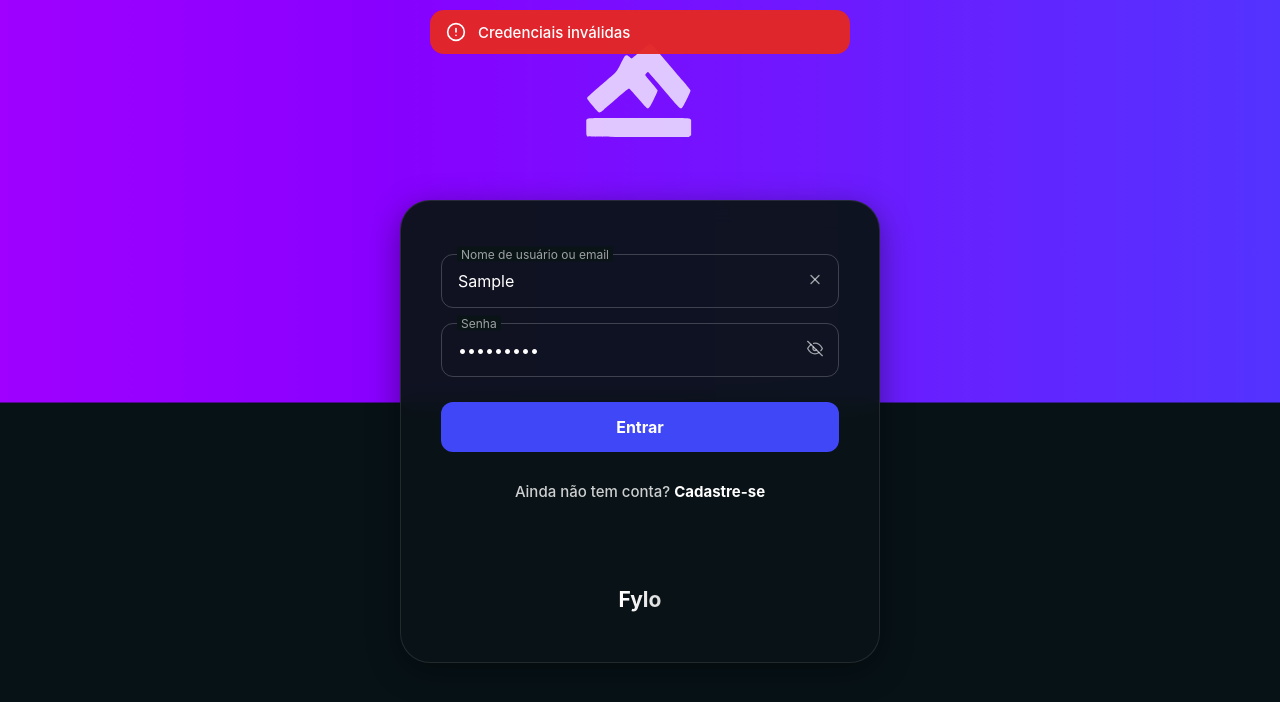
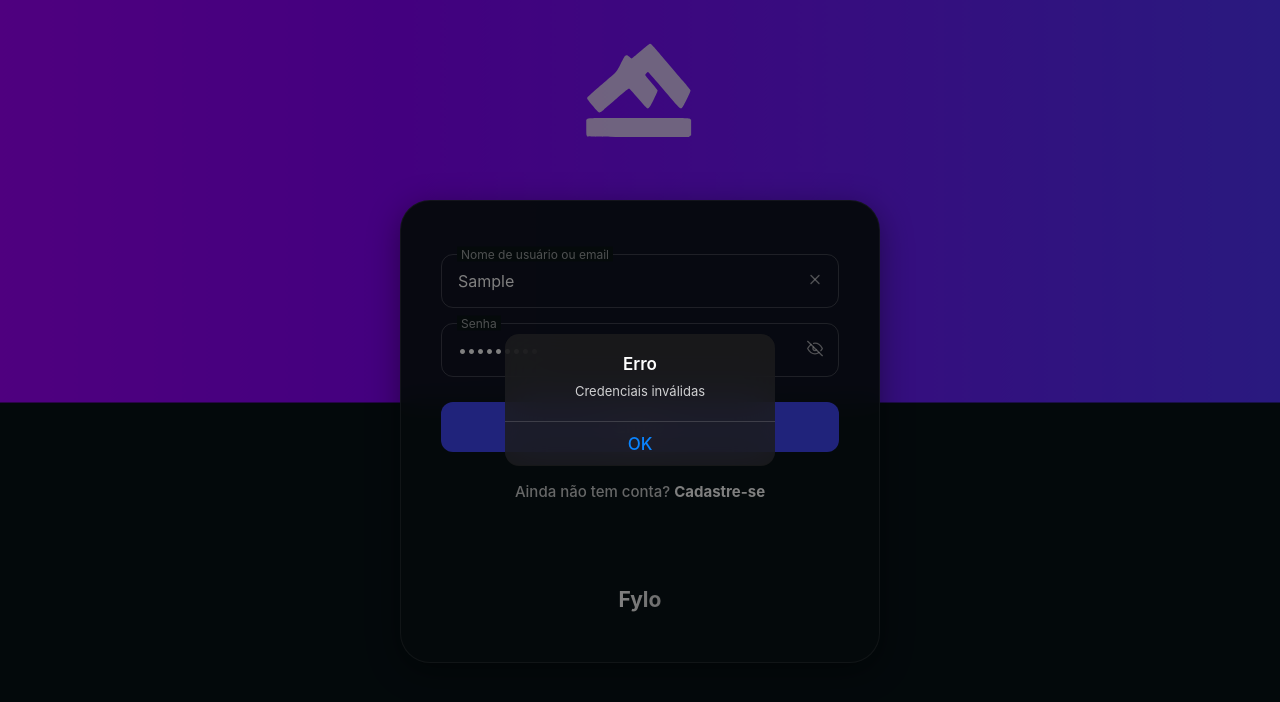
Before and after one commit to Pabluoff/Fylo, a plain HTML site: page index.html in a window 1280 px wide. Both pictures are taken after typing "Sample", "Sample123" into the empty fields and a click on the button "Entrar". Drawn offline with Linux system fonts and the light colour scheme.

Commit message:
alert-container

```diff
--- a/css/style.css
+++ b/css/style.css
@@ -409,71 +409,88 @@ body {
     }
 }
 
-.notification-container {
+.alert-container {
     position: fixed;
     top: 0;
     left: 0;
     right: 0;
+    bottom: 0;
+    display: flex;
+    align-items: center;
+    justify-content: center;
+    background-color: rgba(0, 0, 0, 0.5);
     z-index: 1000;
-    display: flex;
-    flex-direction: column;
-    align-items: center;
-    padding: 10px;
-    pointer-events: none;
+    opacity: 0;
+    visibility: hidden;
+    transition: opacity 0.3s ease, visibility 0.3s ease;
   }
 
-.notification {
-    background: rgba(28, 28, 30, 0.93);
-    color: #fff;
-    width: calc(100% - 16px);
-    max-width: 420px;
-    margin: 0 auto;
-    padding: 12px 16px;
-    margin-bottom: 8px;
-    transform: translateY(-150%);
-    transition: all 0.5s cubic-bezier(0.33, 1, 0.68, 1);
+  .alert-container.show {
+    opacity: 1;
+    visibility: visible;
+  }
+
+  .alert-box {
+    background: rgba(28, 28, 30, 0.826);
     backdrop-filter: blur(20px);
     -webkit-backdrop-filter: blur(20px);
+    width: 270px;
     border-radius: 14px;
-    display: flex;
-    align-items: center;
-    justify-content: flex-start;
-    font-size: 15px;
-    font-weight: 500;
-    pointer-events: auto;
+    overflow: hidden;
+    transform: scale(1.2);
     opacity: 0;
+    transition: transform 0.3s ease, opacity 0.3s ease;
   }
 
-.notification.show {
-    transform: translateY(0);
+  .alert-container.show .alert-box {
+    transform: scale(1);
     opacity: 1;
   }
 
-.notification.success {
-    background: #139a35ed;
+  .alert-content {
+    padding: 20px;
+    text-align: center;
   }
 
-.notification.error {
-    background: #e8281eed;
+  .alert-title {
+    font-size: 17px;
+    font-weight: 600;
+    color: #fff;
+    margin-bottom: 8px;
   }
 
-.notification-icon {
-    margin-right: 12px;
-    width: 20px;
-    height: 20px;
+  .alert-message {
+    font-size: 13px;
+    color: rgba(255, 255, 255, 0.8);
+    line-height: 1.4;
+    margin-bottom: 0;
   }
 
-@supports (padding-top: env(safe-area-inset-top)) {
-    .notification-container {
-        padding-top: max(10px, env(safe-area-inset-top));
-    }
+  .alert-buttons {
+    display: flex;
+    border-top: 1px solid rgba(255, 255, 255, 0.15);
   }
 
-@media (max-width: 480px) {
-    .notification {
-        width: calc(100% - 20px);
-        padding: 12px 16px;
-        font-size: 14px;
-        line-height: 1.4;
+  .alert-button {
+    flex: 1;
+    padding: 12px;
+    font-size: 17px;
+    font-weight: 500;
+    background: none;
+    border: none;
+    color: #0A84FF;
+    cursor: pointer;
+    transition: background-color 0.2s ease;
   }
+
+  .alert-button:hover {
+    background-color: rgba(255, 255, 255, 0.05);
   }
+
+  .alert-button:active {
+    background-color: rgba(255, 255, 255, 0.1);
+  }
+
+  .alert-button:not(:last-child) {
+    border-right: 1px solid rgba(255, 255, 255, 0.15);
+  }
--- a/js/script.js
+++ b/js/script.js
@@ -1,76 +1,69 @@
-// Form validation and submission
+// Initialize form elements
 const loginForm = document.getElementById('loginForm');
 const emailOrUsernameInput = document.querySelector('input[type="text"]');
 const passwordInput = document.querySelector('input[type="password"]');
-const loginButton = document.querySelector('.login-button');
 
-// Create notification container
-const notificationContainer = document.createElement('div');
-notificationContainer.className = 'notification-container';
-document.body.appendChild(notificationContainer);
-
-function showNotification(message, type) {
-    // Remove existing notifications
-    const existingNotifications = document.querySelectorAll('.notification');
-    existingNotifications.forEach(notification => {
-        notification.classList.remove('show');
-        setTimeout(() => notification.remove(), 500);
-    });
-
-    const notification = document.createElement('div');
-    notification.className = `notification ${type}`;
-
-    // Add icon based on notification type
-    const icon = document.createElement('div');
-    icon.className = 'notification-icon';
-    if (type === 'success') {
-        icon.innerHTML = `
-            <svg xmlns="http://www.w3.org/2000/svg" width="20" height="20" viewBox="0 0 24 24" fill="none" stroke="currentColor" stroke-width="2" stroke-linecap="round" stroke-linejoin="round">
-                <path d="M22 11.08V12a10 10 0 1 1-5.93-9.14"></path>
-                <polyline points="22 4 12 14.01 9 11.01"></polyline>
-            </svg>
-        `;
-    } else if (type === 'error') {
-        icon.innerHTML = `
-            <svg xmlns="http://www.w3.org/2000/svg" width="20" height="20" viewBox="0 0 24 24" fill="none" stroke="currentColor" stroke-width="2" stroke-linecap="round" stroke-linejoin="round">
-                <circle cx="12" cy="12" r="10"></circle>
-                <line x1="12" y1="8" x2="12" y2="12"></line>
-                <line x1="12" y1="16" x2="12" y2="16"></line>
-            </svg>
-        `;
-    } else {
-        icon.innerHTML = `
-            <svg xmlns="http://www.w3.org/2000/svg" width="20" height="20" viewBox="0 0 24 24" fill="none" stroke="currentColor" stroke-width="2" stroke-linecap="round" stroke-linejoin="round">
-                <circle cx="12" cy="12" r="10"></circle>
-                <line x1="12" y1="16" x2="12" y2="12"></line>
-                <line x1="12" y1="8" x2="12" y2="8"></line>
-            </svg>
-        `;
+// Alert system
+function showAlert(title, message) {
+  // Remove existing alert if any
+  const existingAlert = document.querySelector('.alert-container');
+  if (existingAlert) {
+    existingAlert.remove();
   }
 
-    notification.appendChild(icon);
-    notification.appendChild(document.createTextNode(message));
+  // Create alert container
+  const alertContainer = document.createElement('div');
+  alertContainer.className = 'alert-container';
 
-    notificationContainer.appendChild(notification);
+  // Create alert box
+  const alertBox = document.createElement('div');
+  alertBox.className = 'alert-box';
 
-    // Force reflow to ensure animation plays
-    notification.offsetHeight;
+  // Create alert content
+  const alertContent = document.createElement('div');
+  alertContent.className = 'alert-content';
 
-    // Animate in
-    requestAnimationFrame(() => {
-        notification.classList.add('show');
-    });
+  // Add title
+  const alertTitle = document.createElement('h2');
+  alertTitle.className = 'alert-title';
+  alertTitle.textContent = title;
+
+  // Add message
+  const alertMessage = document.createElement('p');
+  alertMessage.className = 'alert-message';
+  alertMessage.textContent = message;
+
+  // Add buttons container
+  const alertButtons = document.createElement('div');
+  alertButtons.className = 'alert-buttons';
+
+  // Add OK button
+  const okButton = document.createElement('button');
+  okButton.className = 'alert-button';
+  okButton.textContent = 'OK';
+  okButton.onclick = () => {
+    alertContainer.classList.remove('show');
+    setTimeout(() => alertContainer.remove(), 300);
+  };
+
+  // Assemble the alert
+  alertContent.appendChild(alertTitle);
+  alertContent.appendChild(alertMessage);
+  alertBox.appendChild(alertContent);
+  alertButtons.appendChild(okButton);
+  alertBox.appendChild(alertButtons);
+  alertContainer.appendChild(alertBox);
+  document.body.appendChild(alertContainer);
 
   // Add haptic feedback if available
   if ('vibrate' in navigator) {
     navigator.vibrate(40);
   }
 
-    // Remove after delay
-    setTimeout(() => {
-        notification.classList.remove('show');
-        setTimeout(() => notification.remove(), 500);
-    }, 4000);
+  // Show the alert with animation
+  requestAnimationFrame(() => {
+    alertContainer.classList.add('show');
+  });
 }
 
 // Email/Username clear button functionality
@@ -142,7 +135,6 @@ function isValidEmail(email) {
 }
 
 function isValidUsername(username) {
-    // Username should be at least 3 characters and only contain letters, numbers, dots and underscores
     return /^[a-zA-Z0-9._]{3,}$/.test(username);
 }
 
@@ -156,11 +148,15 @@ function validateInput(value) {
 
 // Loading state management
 function setLoading(isLoading) {
+    const loginButton = document.querySelector('.login-button');
+    if (loginButton) {
         loginButton.disabled = isLoading;
         loginButton.classList.toggle('loading', isLoading);
     }
+}
 
-// Form submission
+// Only add event listener if form exists
+if (loginForm) {
     loginForm.addEventListener('submit', async (e) => {
         e.preventDefault();
 
@@ -169,42 +165,41 @@ loginForm.addEventListener('submit', async (e) => {
 
         // Validation
         if (!emailOrUsername || !password) {
-        showNotification('Por favor, preencha todos os campos', 'error');
+            showAlert('Campos Vazios', 'Por favor, preencha todos os campos');
             return;
         }
 
         const validation = validateInput(emailOrUsername);
         if (validation !== true) {
-        showNotification(validation, 'error');
+            showAlert('Entrada Inválida', validation);
             return;
         }
 
         if (password.length < 6) {
-        showNotification('A senha deve ter pelo menos 6 caracteres', 'error');
+            showAlert('Senha Inválida', 'A senha deve ter pelo menos 6 caracteres');
             return;
         }
 
         try {
             setLoading(true);
 
-        // Simulate API call - Replace with your actual authentication logic
+            // Simulate API call
             await new Promise(resolve => setTimeout(resolve, 1000));
 
-        // For demo purposes - replace with actual credentials check
             if ((emailOrUsername === 'demo@example.com' || emailOrUsername === 'pabluoff') && password === '00000000') {
-            showNotification('Login realizado com sucesso!', 'success');
                 setTimeout(() => {
                     window.location.href = 'home.html';
                 }, 1000);
             } else {
-            showNotification('Credenciais inválidas', 'error');
+                showAlert('Erro', 'Credenciais inválidas');
                 setLoading(false);
             }
         } catch (error) {
-        showNotification('Erro ao fazer login. Tente novamente.', 'error');
+            showAlert('Erro', 'Erro ao fazer login. Tente novamente.');
             setLoading(false);
         }
     });
+}
 
 
 if ('serviceWorker' in navigator) {
```
Lines whose indentation alone changed are shown as unchanged.
